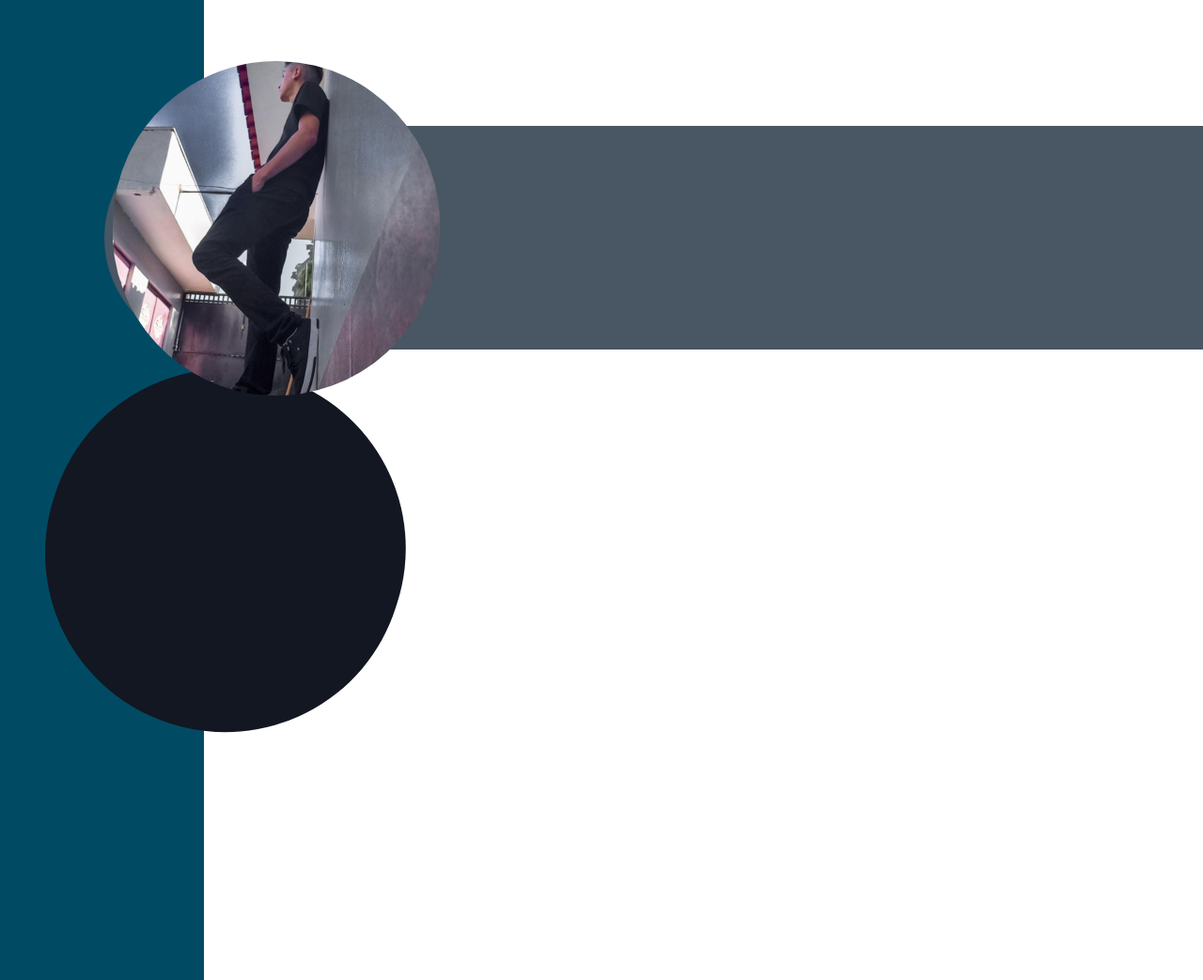
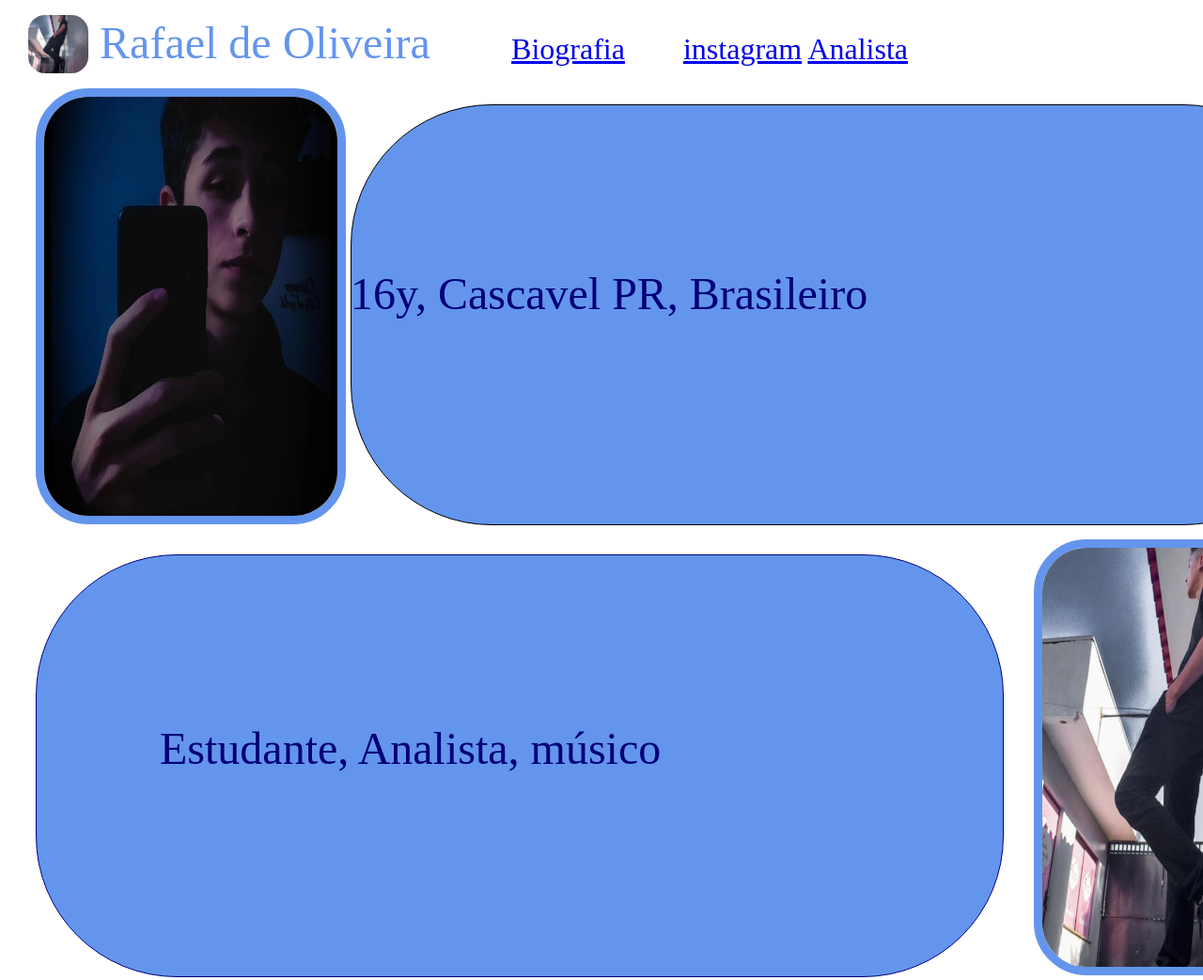
Before and after one commit to 28Rafa/projetos2e, a plain HTML site: page index.html in a window 1280 px wide. Shown: the top 1043 px of the page at 94% size. Drawn offline with Linux system fonts and the light colour scheme.

Commit message:
Add files via upload

```diff
--- a/index.html
+++ b/index.html
@@ -1,24 +1,37 @@
+
 <!DOCTYPE html>
 <html lang="port-br" dir="ltr">
   <head>
     <meta charset="utf-8">
-     <title>site</title>
-     <link rel="stylesheet" href="style.css">
+    <title> figma balls </title>
+    <link rel="stylesheet" href="style.css">
   </head>
-      <body>
 
-       <h1 class="retangulo1"></h1>
-       <h2 class="circulo1"></h2>
-       <h3 class="retangulo2"></h3>
+  <body>
+    <img class="watch" src="watch.gif" alt="watch">
+    <img class="pea" src="foto1.jpeg" alt="peashooterfumaça">
+    <li class="texto1"> 16y,         Cascavel PR,       Brasileiro </li>
 
-       <img class="imagem1"src="imagem1.jpeg" alt="">
+    <li class="texto2"> Estudante,
+         Analista,
+          músico </li>
+    <header>
+       Rafael de Oliveira
+    </header>
 
+    <header class="BT">
+      <a href="index.html"> Biografia</a>
+    </header>
 
-
-
-
-
-
-
-     </body>
+    <header class="BT1">
+       <a href="https://instagram.com/rafa.olr?igshid=ZDdkNTZiNTM="> instagram</a>
+       <a href="analista.html">Analista</a>
+    </header>
+     <img class="hidcow" src="foto2.jpeg" alt="hideouscow">
+     <img class="livslug" src="foto1.jpeg" alt="liveslug">
+     <ul>
+    <h1 class="retangulo1" </h1>
+    <h2 class="retangulo2" </h2>
+     </ul>
+  </body>
 </html>
--- a/style.css
+++ b/style.css
@@ -1,48 +1,163 @@
-.retangulo1{
+  header{
+  position: absolute;
+width: 564px;
+height: 74px;
+left: 0px;
+top: 16px;
 
+font-family: 'Lexend';
+font-style: normal;
+font-weight: 400;
+font-size: 48px;
+line-height: 60px;
+text-align: center;
+
+color:	#6495ED;
+
+}
+
+.watch{
+position: absolute;
+width: 1352px;
+height: 939px;
+left: 38px;
+top: 1073px;
+}
+
+.pea{
+  position: absolute;
+width: 64px;
+height: 62px;
+left: 30px;
+top: 16px;
+border-radius: 18px;
+}
+
+.hidcow {
+   position: absolute;
+ width: 312px;
+ height: 446px;
+ left: 38px;
+ top: 94px;
+
+ border: 9px solid 	#6495ED;
+ border-radius: 56px;
+ color: #6495ED
+ }
+
+ .livslug{
+   position: absolute;
+width: 312px;
+height: 446px;
+left: 1100px;
+top: 574px;
+border: 9px solid 	#6495ED;
+border-radius: 56px;
+color:	#6495ED
+ }
+
+
+h1{
+  position: absolute;
+ width: 1034px;
+ height: 446px;
+ left: 373px;
+ top: 90px;
+ background: 		#6495ED;
+ mix-blend-mode: multiply;
+ border: 1px solid #000000;
+border-radius: 150px;
+}
+
+.texto1{
+position: absolute;
+width: 800px;
+height: 500px;
+left: 373px;
+top: 106px;
+font-family: 'Lexend';
+font-style: normal;
+font-weight: 500;
+font-size: 48px;
+line-height: 60px;
+display: flex;
+align-items: center;
+text-align: center;
+height: 446px;
+left: 373px;
+top: 90px;
+color: 	#000080;
+
+}
+
+ .texto2{
+   position: absolute;
+width: 1030px;
+height: 446px;
+left: 170px;
+top: 574px;
+
+font-family: 'Lexend';
+font-style: normal;
+font-weight: 500;
+font-size: 48px;
+line-height: 60px;
+display: flex;
+align-items: center;
+text-align: center;
+
+color: 	#000080;
+ }
+
+h2{
   box-sizing: border-box;
 
   position: absolute;
-  width: 243px;
-  height: 2048px;
-  left: calc(50% - 243px/2 - 544.5px);
-  top: calc(50% - 2048px/2);
+  width: 1030px;
+  height: 450px;
+  left: 38px;
+  top: 570px;
 
-  background: #004B63;
+  background: 	#6495ED;
+  mix-blend-mode: multiply;
+  border: 1px solid 	#000080;
+  border-radius: 150px;
 
 }
 
-.circulo1{
-position: absolute;
-width: 386px;
-height: 382.25px;
-left: 46.87px;
-top: 374.71px;
+.BT {
+  position: absolute;
+  width: 455px;
+  height: 74px;
+  left: 377px;
+  top: 32px;
 
-background: #131722;
-transform: rotate(-72.29deg);
+  font-family: 'Lexend';
+  font-style: normal;
+  font-weight: 400;
+  font-size: 32px;
+  line-height: 40px;
+  text-align: center;
 
-border-radius: 190px
+  color: 	#000080;
 }
 
-.retangulo2{
+.BT1 {
   position: absolute;
-  width: 1318px;
-  height: 238px;
-  left: 111px;
-  top: 115px;
+  width: 455px;
+  height: 74px;
+  left: 619px;
+  top: 32px;
 
-  background: #495663;
-  border-radius: 192.5px;
-}
-img{
+  font-family: 'Lexend';
+  font-style: normal;
+  font-weight: 400;
+  font-size: 32px;
+  line-height: 40px;
+  text-align: center;
+
+  color: #6495ED;
 
 
-   position: absolute;
- width: 347.9px;
- height: 355.65px;
- left: 119.83px;
- top: 64.51px;
-transform: rotate(2.33deg);
-border-radius: 190px
+
 }
```
Also changed, not shown: analista.html (added, +20 -0 lines), vacamedonha.html (added, +21 -0 lines), analista.png (added), analista2.png (added), foto1.jpeg (added), foto2.jpeg (added), 2 other files.
